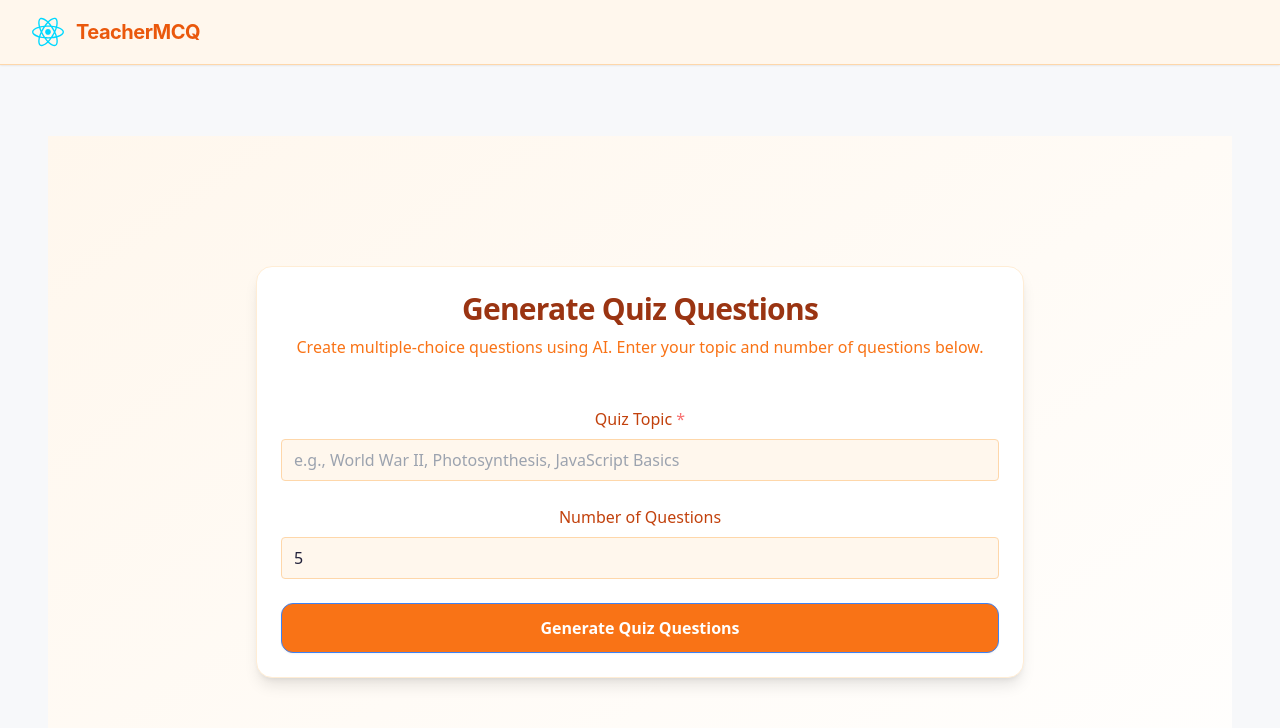
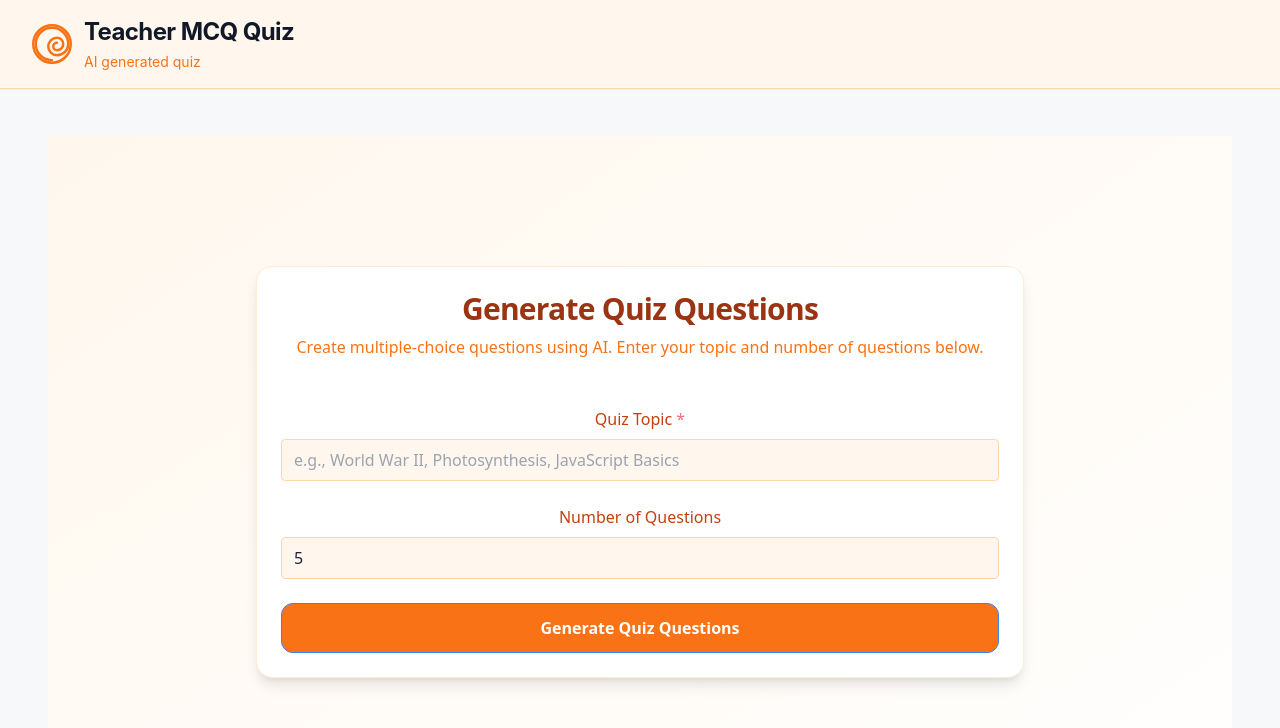
Before and after one commit to albe-martin/TeacherMCQ, a React (Vite) app: page / in a window 1280 px wide. Shown: the top 728 px of the page. Built offline with nearby package versions, Linux system fonts and the light colour scheme.

Commit message:
updated back button and nav bar

```diff
--- a/src/Navbar.jsx
+++ b/src/Navbar.jsx
@@ -1,7 +1,7 @@
 import React from 'react';
 import { useNavigate, useLocation } from 'react-router-dom';
 import { FiArrowLeft } from 'react-icons/fi';
-import reactLogo from './assets/react.svg';
+import SpiralLogo from './components/SpiralLogo';
 
 export default function Navbar({ mode, setMode }) {
   const navigate = useNavigate();
@@ -12,35 +12,44 @@ export default function Navbar({ mode, setMode }) {
   const showToggle = location.pathname === '/teacher' && window.questions && window.questions.length > 0;
   return (
     <nav className="w-full flex items-center justify-between px-8 py-4 bg-orange-50 border-b border-orange-200 shadow-sm fixed top-0 left-0 z-30">
-      <div className="flex items-center gap-3">
-        <img src={reactLogo} alt="Logo" className="h-8 w-8" />
-        <span className="font-bold text-xl text-orange-600 tracking-tight">TeacherMCQ</span>
-      </div>
-      <div className="flex items-center gap-4">
-        {showGenerate && (
+      <div className="flex items-center w-full">
+        {/* Back button at far left, only on non-landing pages */}
+        {location.pathname !== '/' && (
           <button
-            className="px-5 py-2 rounded-full font-semibold shadow transition-all duration-200 focus:outline-none bg-gradient-to-r from-orange-400 to-orange-500 text-white hover:scale-105 hover:from-orange-500 hover:to-orange-600 active:scale-95"
+            className="flex items-center justify-center w-11 h-11 rounded-xl bg-white border border-orange-200 ml-0 mr-5 hover:bg-orange-50 active:scale-95"
             onClick={() => navigate('/')}
+            aria-label="Go Back"
+            style={{ minWidth: '60px', minHeight: '60px' }}
           >
-            Generate
+            <FiArrowLeft size={24} color="#222" />
           </button>
         )}
+        {/* Cute spiral logo and text */}
+        <div className="flex items-center">
+          <div className="mr-3"><span><SpiralLogo size={40} /></span></div>
+          <div className="flex flex-col items-start">
+            <span className="font-bold text-2xl text-gray-900 tracking-tight">Teacher MCQ Quiz</span>
+            <span className="text-sm text-orange-500 mt-1">AI generated quiz</span>
+          </div>
+        </div>
+        {/* Spacer to push toggle to right */}
+        <div className="flex-1" />
         {showToggle && (
-          <div className="relative flex items-center bg-white rounded-full shadow-md px-2 py-1 w-64 h-14 border border-orange-300">
-            {/* Animated pill toggle - clean, single border */}
+          <div className="relative flex items-center bg-white rounded-2xl shadow-md w-56 h-10 border border-orange-200 overflow-hidden">
+            {/* Animated sliding background */}
             <div
-              className={`absolute top-1 left-1 h-12 w-32 rounded-full transition-all duration-300 ease-in-out bg-gradient-to-r from-orange-400 to-orange-500 shadow ${mode === 'student' ? 'translate-x-32' : ''}`}
-              style={{ willChange: 'transform', border: '2px solid #fb923c' }}
+              className={`absolute top-1 left-1 h-8 w-1/2 rounded-2xl bg-gradient-to-r from-orange-400 to-orange-500 transition-transform duration-300 ease-in-out`}
+              style={{ transform: mode === 'student' ? 'translateX(100%)' : 'translateX(0)' }}
             />
             <button
-              className={`relative z-10 w-1/2 h-12 rounded-full font-sans font-bold text-lg transition-all duration-200 focus:outline-none flex items-center justify-center ${mode === 'teacher' ? 'text-orange-700' : 'text-orange-400'} active:scale-95`}
+              className={`relative z-10 w-1/2 h-8 rounded-2xl font-sans font-bold text-base transition-all duration-200 focus:outline-none flex items-center justify-center active:scale-95 ${mode === 'teacher' ? 'text-white' : 'text-black'}`}
               onClick={() => setMode('teacher')}
               style={{ background: 'transparent', border: 'none' }}
             >
               Teacher
             </button>
             <button
-              className={`relative z-10 w-1/2 h-12 rounded-full font-sans font-bold text-lg transition-all duration-200 focus:outline-none flex items-center justify-center ${mode === 'student' ? 'text-blue-700' : 'text-blue-400'} active:scale-95`}
+              className={`relative z-10 w-1/2 h-8 rounded-2xl font-sans font-bold text-base transition-all duration-200 focus:outline-none flex items-center justify-center active:scale-95 ${mode === 'student' ? 'text-white' : 'text-black'}`}
               onClick={() => setMode('student')}
               style={{ background: 'transparent', border: 'none' }}
             >
```
